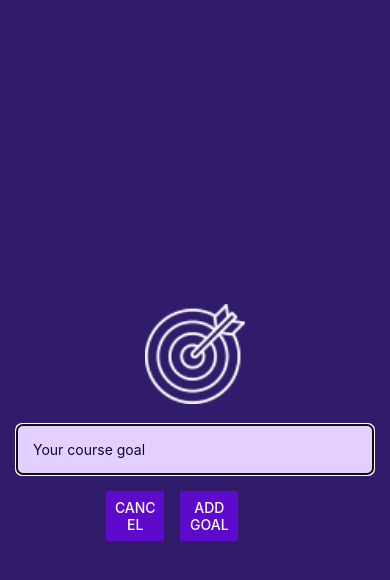
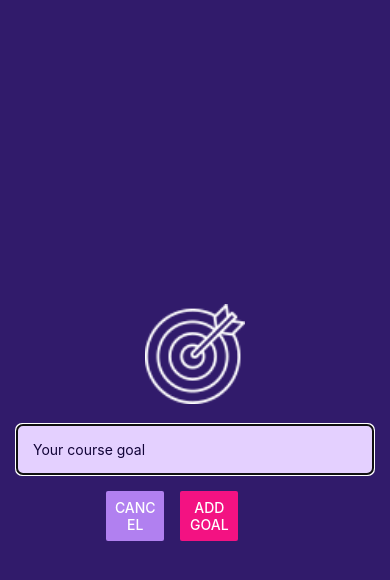
Before and after one commit to mynameisgenesis/goals-app, a React Native app: screen / in a window 390 px wide. Both pictures are taken after a click on the button "ADD NEW GOAL". Shown: the top 580 px of the page. Built offline with nearby package versions, Linux system fonts and the light colour scheme.

Commit message:
Update button colors

```diff
--- a/components/GoalInput.js
+++ b/components/GoalInput.js
@@ -38,11 +38,11 @@ function GoalInput(props) {
             <Button
               title="Cancel"
               onPress={props.closeGoalInputModal}
-              color="#5e0acc"
+              color="#b180f0"
             />
           </View>
           <View style={styles.button}>
-            <Button title="Add Goal" onPress={addGoalHandler} color="#5e0acc" />
+            <Button title="Add Goal" onPress={addGoalHandler} color="#f31282" />
           </View>
         </View>
       </View>
```
